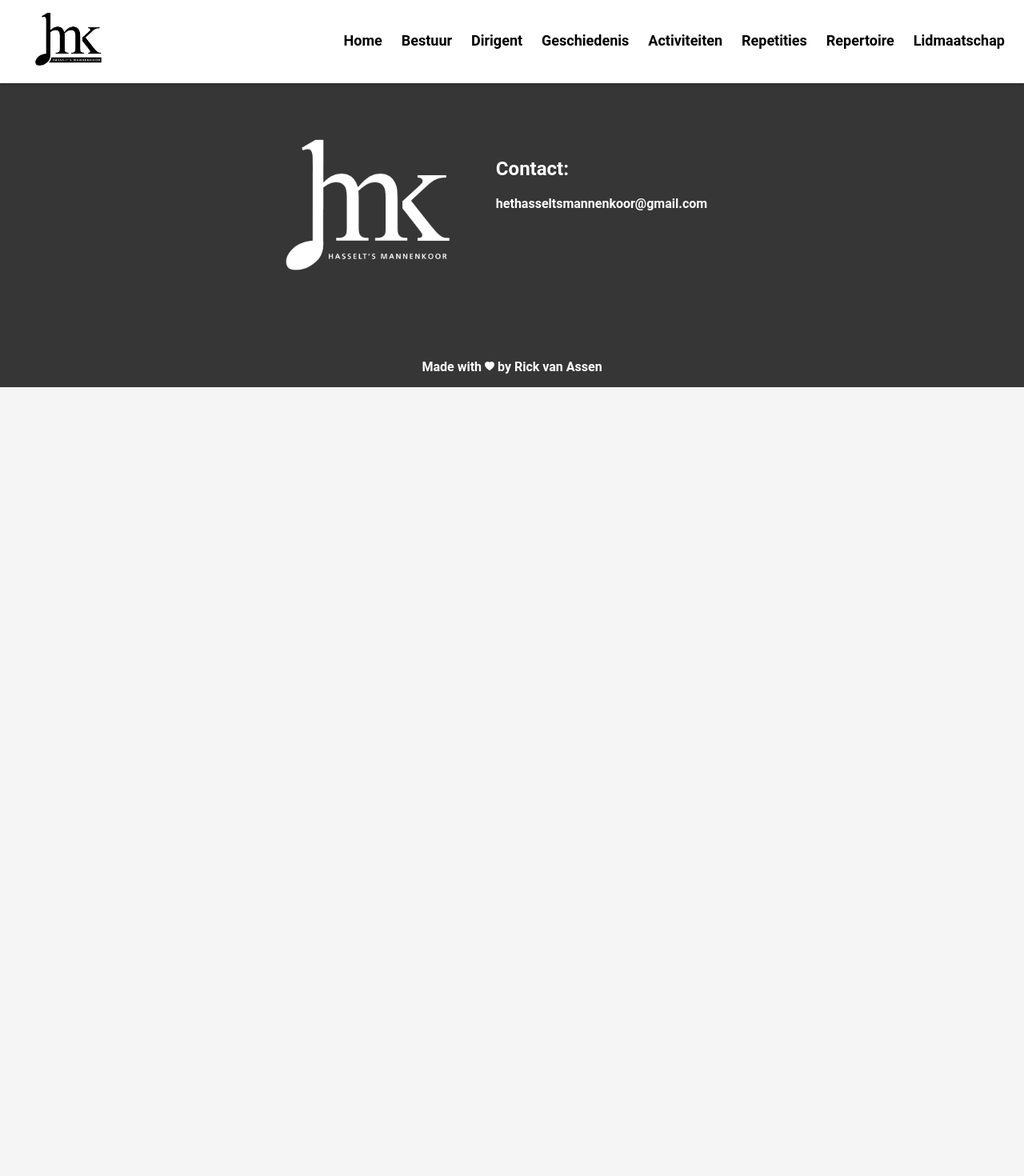
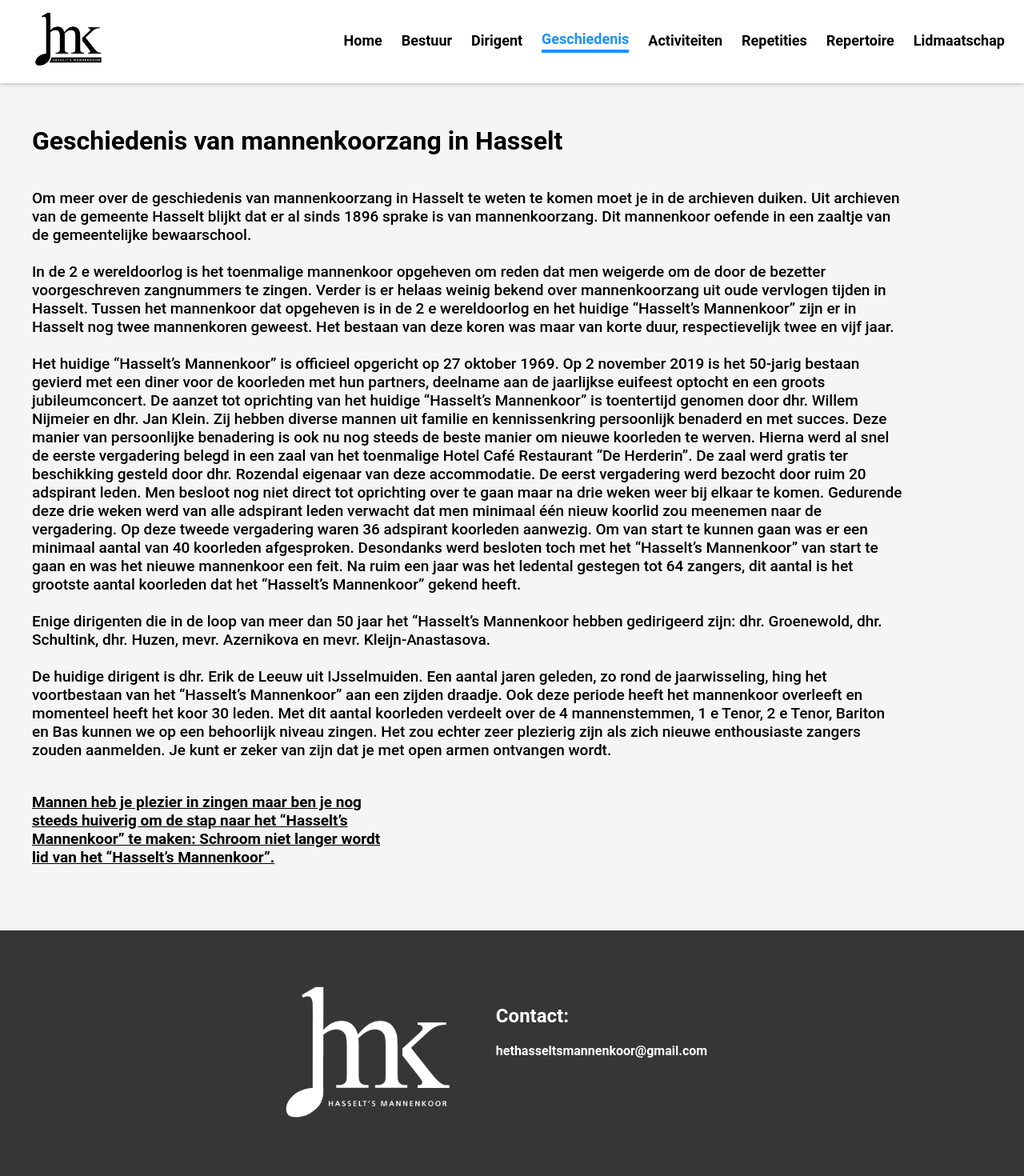
Before and after one commit to Rick-VA/mannenkoor-hasselt, a Vue app: page /geschiedenis in a window 1280 px wide. Shown: the top 1470 px of the page at 80% size. Before the commit the page ends 800 px from the top, so only its background shows below. Built offline with nearby package versions, Linux system fonts and the light colour scheme.

Commit message:
history page

```diff
--- a/src/router/index.js
+++ b/src/router/index.js
@@ -2,6 +2,7 @@ import { createRouter, createWebHistory } from 'vue-router'
 import HomeView from '../views/HomeView.vue'
 import BestuurView from '../views/BestuurView.vue'
 import DirigentView from '../views/DirigentView.vue'
+import GeschiedenisView from '../views/GeschiedenisView.vue'
 
 const router = createRouter({
   history: createWebHistory(import.meta.env.BASE_URL),
@@ -20,6 +21,11 @@ const router = createRouter({
       path: '/dirigent',
       name: 'dirigent',
       component: DirigentView
+    },
+    {
+      path: '/geschiedenis',
+      name: 'geschiedenis',
+      component: GeschiedenisView
     }
   ],
   linkExactActiveClass: 'activeLink',
--- /dev/null
+++ b/src/views/GeschiedenisView.vue
@@ -0,0 +1,112 @@
+<template>
+
+  <div class="geschiedenis-header">
+    <h1><b>Geschiedenis van mannenkoorzang in Hasselt</b></h1>
+  </div>
+  <div class="geschiedenis-text">
+    <p>
+      Om meer over de geschiedenis van mannenkoorzang in Hasselt te weten te
+      komen moet je in de archieven duiken. Uit archieven van de gemeente Hasselt
+      blijkt dat er al sinds 1896 sprake is van mannenkoorzang. Dit mannenkoor
+      oefende in een zaaltje van de gemeentelijke bewaarschool.
+      <br>
+      <br>
+      In de 2 e wereldoorlog is het toenmalige mannenkoor opgeheven om reden dat
+      men weigerde om de door de bezetter voorgeschreven zangnummers te
+      zingen. Verder is er helaas weinig bekend over mannenkoorzang uit oude
+      vervlogen tijden in Hasselt. Tussen het mannenkoor dat opgeheven is in de
+      2 e wereldoorlog en het huidige “Hasselt’s Mannenkoor” zijn er in Hasselt nog
+      twee mannenkoren geweest. Het bestaan van deze koren was maar van korte
+      duur, respectievelijk twee en vijf jaar.
+      <br><br>
+      Het huidige “Hasselt’s Mannenkoor” is
+      officieel opgericht op 27 oktober 1969. Op 2 november 2019 is het 50-jarig
+      bestaan gevierd met een diner voor de koorleden met hun partners, deelname
+      aan de jaarlijkse euifeest optocht en een groots jubileumconcert. De aanzet tot
+      oprichting van het huidige “Hasselt’s Mannenkoor” is toentertijd genomen
+      door dhr. Willem Nijmeier en dhr. Jan Klein. Zij hebben diverse mannen uit
+      familie en kennissenkring persoonlijk benaderd en met succes. Deze manier
+      van persoonlijke benadering is ook nu nog steeds de beste manier om nieuwe
+      koorleden te werven. Hierna werd al snel de eerste vergadering belegd in een
+      zaal van het toenmalige Hotel Café Restaurant “De Herderin”. De zaal werd
+      gratis ter beschikking gesteld door dhr. Rozendal eigenaar van deze
+      accommodatie. De eerst vergadering werd bezocht door ruim 20 adspirant
+      leden. Men besloot nog niet direct tot oprichting over te gaan maar na drie
+      weken weer bij elkaar te komen. Gedurende deze drie weken werd van alle
+      adspirant leden verwacht dat men minimaal één nieuw koorlid zou meenemen
+      naar de vergadering. Op deze tweede vergadering waren 36 adspirant
+      koorleden aanwezig. Om van start te kunnen gaan was er een minimaal aantal
+      van 40 koorleden afgesproken. Desondanks werd besloten toch met het
+      “Hasselt’s Mannenkoor” van start te gaan en was het nieuwe mannenkoor een
+      feit. Na ruim een jaar was het ledental gestegen tot 64 zangers, dit aantal is het
+      grootste aantal koorleden dat het “Hasselt’s Mannenkoor” gekend heeft.
+      <br><br>
+      Enige
+      dirigenten die in de loop van meer dan 50 jaar het “Hasselt’s Mannenkoor
+      hebben gedirigeerd zijn:
+      dhr. Groenewold, dhr. Schultink, dhr. Huzen, mevr.
+      Azernikova en mevr. Kleijn-Anastasova.
+      <br>
+      <br>
+      De huidige dirigent is dhr. Erik de Leeuw uit IJsselmuiden. Een aantal jaren
+      geleden, zo rond de jaarwisseling, hing het voortbestaan van het “Hasselt’s
+      Mannenkoor” aan een zijden draadje. Ook deze periode heeft het mannenkoor
+      overleeft en momenteel heeft het koor 30 leden. Met dit aantal koorleden
+      verdeelt over de 4 mannenstemmen, 1 e Tenor, 2 e Tenor, Bariton en Bas kunnen
+      we op een behoorlijk niveau zingen. Het zou echter zeer plezierig zijn als zich
+      nieuwe enthousiaste zangers zouden aanmelden. Je kunt er zeker van zijn dat je met open armen ontvangen wordt.
+
+      <br>
+      <br>
+
+
+
+    </p>
+
+  </div>
+  <div class="text">
+    Mannen heb je plezier in zingen maar ben je nog steeds huiverig om de stap
+    naar het “Hasselt’s Mannenkoor” te maken:
+    Schroom niet langer wordt lid van het “Hasselt’s Mannenkoor”.
+  </div>
+
+</template>
+
+<script>
+
+</script>
+
+<style scoped>
+.geschiedenis-header {
+  display: flex;
+  justify-content: flex-start;
+  padding-left: 2.5rem;
+  padding-top: 2rem;
+}
+
+.geschiedenis-text {
+  padding-left: 2.5rem;
+  font-weight: 500;
+  font-size: 19px;
+  width: 85%;
+  display: flex;
+  justify-content: center;
+}
+
+.text {
+  width: 35%;
+  text-decoration: underline;
+  font-weight: bold;
+  padding-left: 2.5rem;
+  padding-bottom: 5rem;
+  font-size: 19px;
+  display: flex;
+  justify-content: center;
+}
+
+@media (max-width: 1100px) {
+  .text {
+    width: 80%;
+  }
+}
+</style>
```
